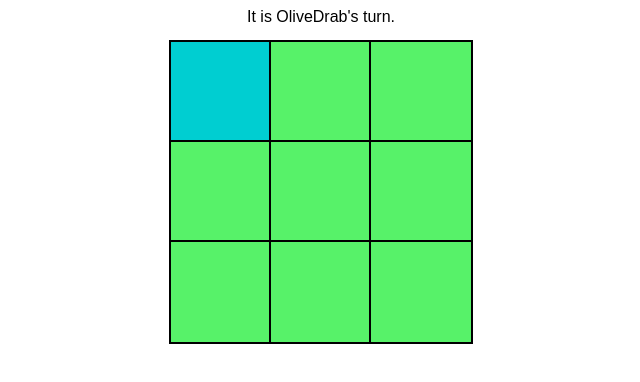
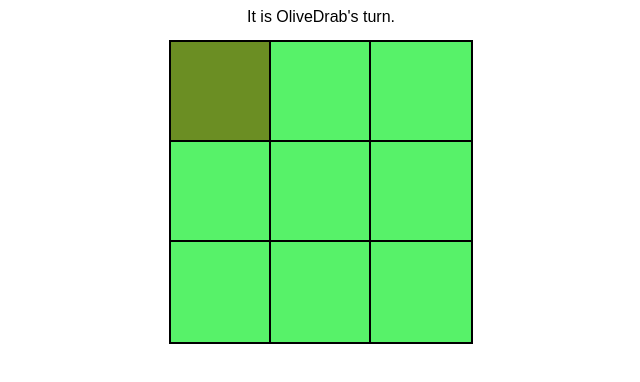
Before and after one commit to shawndromat/ttt-js, a plain HTML site: page index.html in a window 1280 px wide. Both pictures are taken after a click on the element 540 px from the left and 92 px from the top of the page. Shown: the whole page, without its empty margins (319-959 px from the left). Drawn offline with Linux system fonts and the light colour scheme.

Commit message:
refactor all UI specific code into separate files

```diff
--- a/game.js
+++ b/game.js
@@ -1,15 +1,4 @@
 (function (root) {
-
-
-  // if (!(typeof(require) === "undefined")) {
-  //   _ = require('./underscore.js');
-  // }
-
-  // var readline = require('readline');
-  // var READER = readline.createInterface({
-  //   input: process.stdin,
-  //   output: process.stdout
-  // });
 
   var TTT = root.TTT = (root.TTT || {});
 
@@ -102,9 +91,6 @@
 
   Game.prototype.placeMark = function (pos) {
     this.board[pos[0]][pos[1]] = this.player;
-    var idx = Game.POS.indexOf(pos);
-    var $square = $("#" + idx);
-    $square.css("background-color", this.player)
   };
 
   Game.prototype.switchPlayer = function () {
@@ -166,15 +152,6 @@
     })
   }
 
-  Game.prototype.buildBoard = function () {
-    var squareString = "";
-    _.times(9, function(i) {
-      squareString += ("<div class='square' id='" + i + "'></div>")
-    });
-    $('#board').html(squareString);
-    $('#current_player').html("It is " + this.player + "'s turn");
-  }
-
   Game.prototype.run = function () {
     var game = this;
 
@@ -191,8 +168,8 @@
 
   Game.prototype.turn = function (pos, callback) {
     var game = this;
-    console.log(this.board);
       if (game.valid(pos)) {
+	    console.log(this.board);
         game.move(pos);
         callback();
       } else {
@@ -200,40 +177,6 @@
       }
   }
 
-  Game.POS = [
-  [0,0],
-  [0,1],
-  [0,2],
-  [1,0],
-  [1,1],
-  [1,2],
-  [2,0],
-  [2,1],
-  [2,2],
-  ]
-
-  Game.prototype.setHandlers = function () {
-
-    var game = this;
-    $(".square").click(function(){
-      game.handleClick(this);
-    })
-  }
-
-  Game.prototype.handleClick = function (square) {
-    var game = this;
-
-    if(!game.winner()){
-      game.turn( Game.POS[square.id], function(){
-        if (game.winner()) {
-          var winner = (game.player === Game.marks[0] ? Game.marks[1] : Game.marks[0]);
-          $('#current_player').html(winner + " won!");
-          $('.square').css('background-color', winner);
-          console.log("Someone won!");
-        }
-      });
-    }
-  }
 })(this);
 
 
--- a/index.html
+++ b/index.html
@@ -3,17 +3,17 @@
   <script src="underscore.js"></script>
   <script src="jquery.js"></script>
   <script src="game.js"></script>
-  <script src="ttt.js"></script>
+  <script src="ttt_ui.js"></script>
   <link rel="stylesheet" href="style.css" type="text/css">
 </head>
 <body>
   <p id="current_player"></p>
   <div id="board"></div>
   <script>
-    var TTT = new TTT.Game();
-    TTT.buildBoard();
-    // TTT.run();
-    TTT.setHandlers();
+    var game = new TTT.Game();
+		var UI = new TTT.UI(game, $('#board'));
+		UI.buildBoard();
+		UI.setHandlers();
   </script>
 </body>
 </html>
--- /dev/null
+++ b/ttt_ui.js
@@ -0,0 +1,62 @@
+(function (root) {
+	var TTT = root.TTT = (root.TTT || {});
+	var Game = TTT.Game;
+
+	var UI = TTT.UI = function (game, $el) {
+		this.game = game;
+		this.$el = $el;
+	};
+
+  UI.POS = [
+    [0,0],
+    [0,1],
+    [0,2],
+    [1,0],
+    [1,1],
+    [1,2],
+    [2,0],
+    [2,1],
+    [2,2],
+  ]
+
+  UI.prototype.buildBoard = function () {
+    var squareString = "";
+    _.times(9, function(i) {
+      squareString += ("<div class='square' id='" + i + "'></div>")
+    });
+    $(this.$el).html(squareString);
+    $('#current_player').html("It is " + this.game.player + "'s turn");
+  }
+
+  UI.prototype.setHandlers = function () {
+		var ui = this;
+
+    $(".square").click(function(){
+      ui.handleClick(this);
+    })
+  }
+
+  UI.prototype.handleClick = function (square) {
+    var ui = this;
+    if(!ui.game.winner()){
+      ui.game.turn( UI.POS[square.id], function(){
+        if (ui.game.winner()) {
+          ui.displayWinner();
+        } else {
+					console.log(square);
+					console.log(ui.game.player);
+					$(square).css('background-color', ui.game.player);
+        }
+      });
+    }
+  }
+
+	UI.prototype.displayWinner = function () {
+		var ui = this;
+		var winner = ui.game.player;
+    $('#current_player').html(winner + " won!");
+    $('.square').css('background-color', winner);
+    console.log("Someone won!");
+	}
+
+}(this));
```
Also changed, not shown: ttt.js (deleted).
